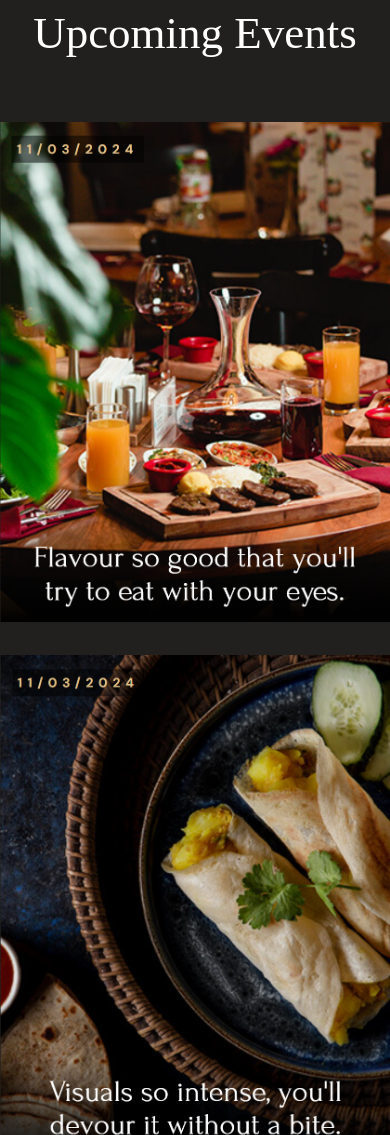
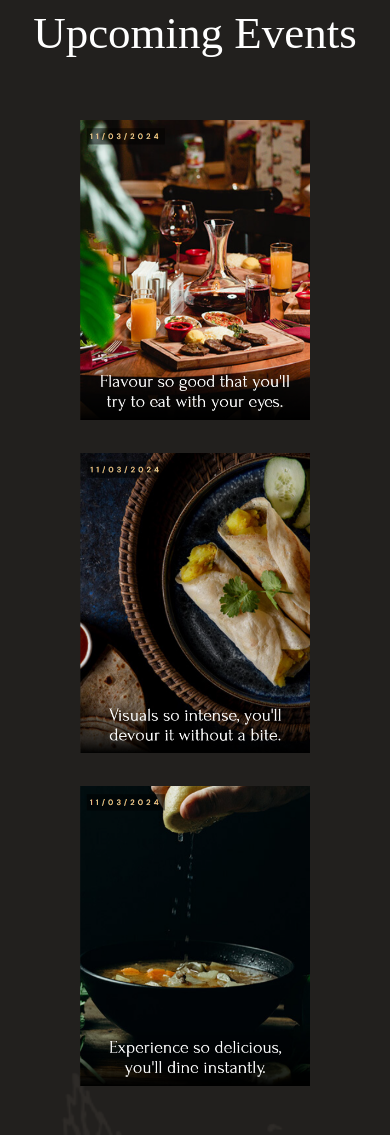
Before and after one commit to Harshul2004/Bhagatjifastfood, a plain HTML site: page index.html in a window 390 px wide. Shown: the part 6309-7444 px from the top of the page. Drawn offline with Linux system fonts and the light colour scheme; a web font is replaced by a local one.

Commit message:
Update index.css

```diff
--- a/index.css
+++ b/index.css
@@ -1308,7 +1308,7 @@ body {
         justify-content: center;
         align-items: center;
         flex-direction: column;
-        height: 1600px;
+        height: 1000px;
         margin: 0;
         padding: 0;
     }
@@ -1343,11 +1343,13 @@ body {
     }
 
     .sixthpart-bottompart-style>img {
-        display: flex;
+        /* display: flex;
         justify-content: center;
-        align-items: center;
+        align-items: center; */
         padding: 0;
         margin: 0;
+        height: 300px;
+        width: 230px;
     }
 
     .sixthpart-bottompart-style {
```
